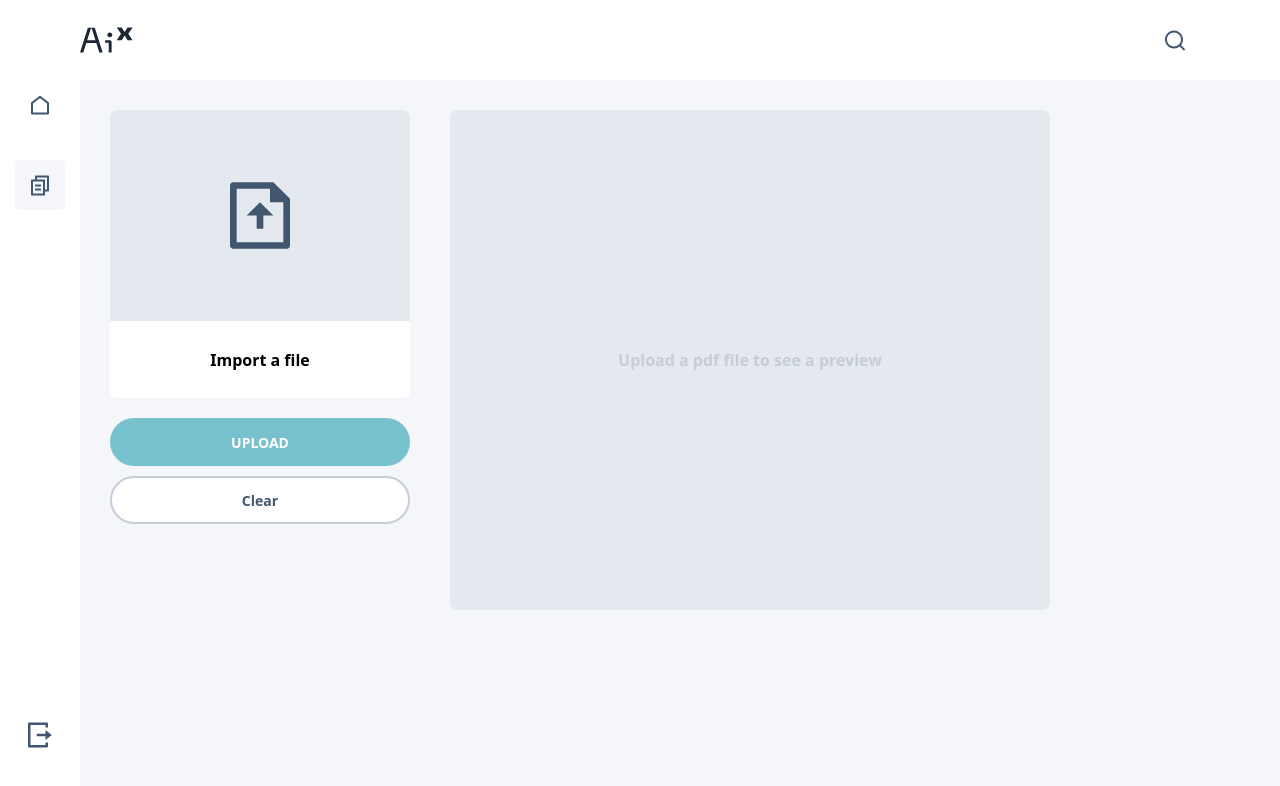
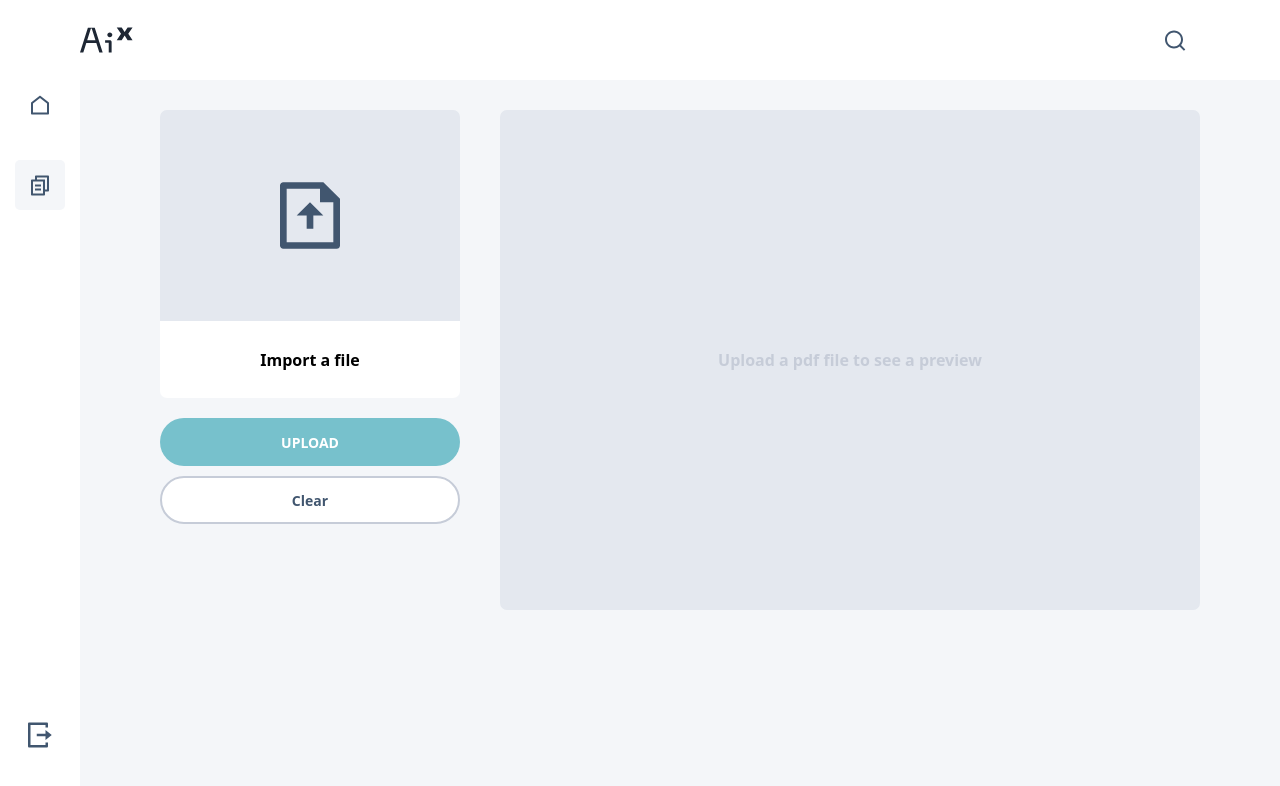
Before and after one commit to Xponential-AI/xponential-frontend, a React (Vite) app: page / in a window 1280 px wide. Shown: the top 786 px of the page. Built offline with nearby package versions, Linux system fonts and the light colour scheme.

Commit message:
center align the page

```diff
--- a/src/components/ImportFileCard.scss
+++ b/src/components/ImportFileCard.scss
@@ -9,14 +9,14 @@ form {
 .page-wrapper {
   display: flex;
   flex-direction: row;
-  justify-content: flex-start;
+  justify-content: center;
   align-items: flex-start;
   gap: 40px;
   width: 100%;
 }
 
 .empty-preview {
-  width: 600px;
+  width: 700px;
   height: 500px;
   background-color: variables.$dark-tint;
   border-radius: 7px;
@@ -27,10 +27,9 @@ form {
   color: variables.$tertiary
 }
 
-.preview {
-
+.Example__container__document {
+  width: 700px;
 }
-
 @media only screen and (max-width: 1080px) {
   .page-wrapper {
     flex-direction: column;
```
